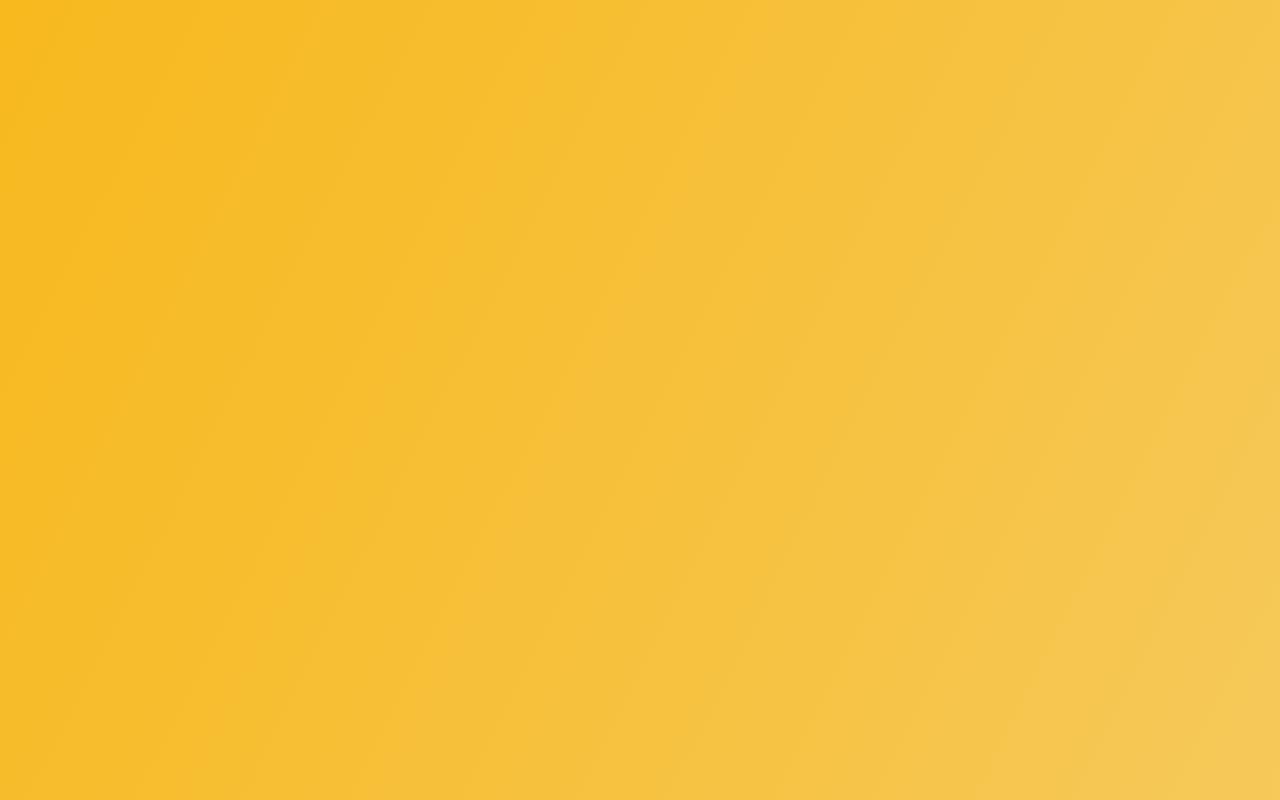
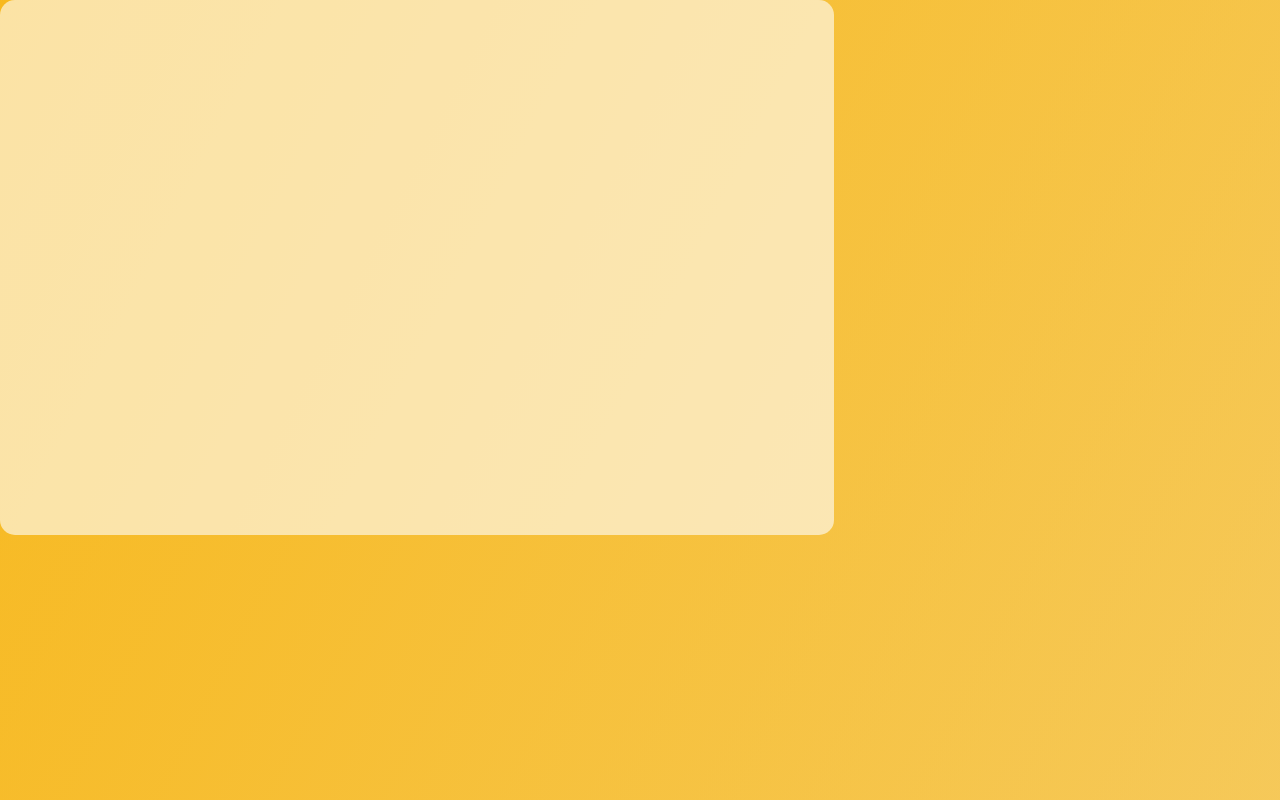
Before and after one commit to LeonardoLuisKlein/desafioimc, a Vue app: page / in a window 1280 px wide. Built offline with nearby package versions, Linux system fonts and the light colour scheme.

Commit message:
Feat: added section and style for project

```diff
--- a/src/App.vue
+++ b/src/App.vue
@@ -1,15 +1,27 @@
 <template>
   <div id="app">
-    <router-view/>
+    <Card />
   </div>
 </template>
+
+<script>
+import Card from '@/components/containers/Card.vue'
+
+export default {
+  components: {
+    Card
+  }
+}
+</script>
+
 
 <style lang="scss">
 
 html,
 body,
 #app {
-  height: 100%;
+  widows: 100vw;
+  height: 100vh;
 }
 * {
   margin: 0;
--- /dev/null
+++ b/src/components/containers/Card.scss
@@ -0,0 +1,7 @@
+section{
+    width: 834px;
+    height: 535px;
+    background: rgba(255, 255, 255, 0.6);
+    border-radius: 15px;
+    justify-content: center;
+}
--- /dev/null
+++ b/src/components/containers/Card.vue
@@ -0,0 +1,16 @@
+<template>
+  <section>
+
+  </section>
+</template>
+
+<script>
+export default {
+// eslint-disable-next-line
+name: "Card",
+}
+</script>
+
+<style scoped lang="scss">
+@import './Card.scss'
+</style>
```
Also changed, not shown: src/components/micro/Buttons/Buttons.vue (added, +13 -0 lines), src/components/micro/Inputs/Inputs.vue (added, +15 -0 lines), src/components/micro/Buttons/Buttons.scss (added), src/components/micro/Inputs/Inputs.scss (added).
